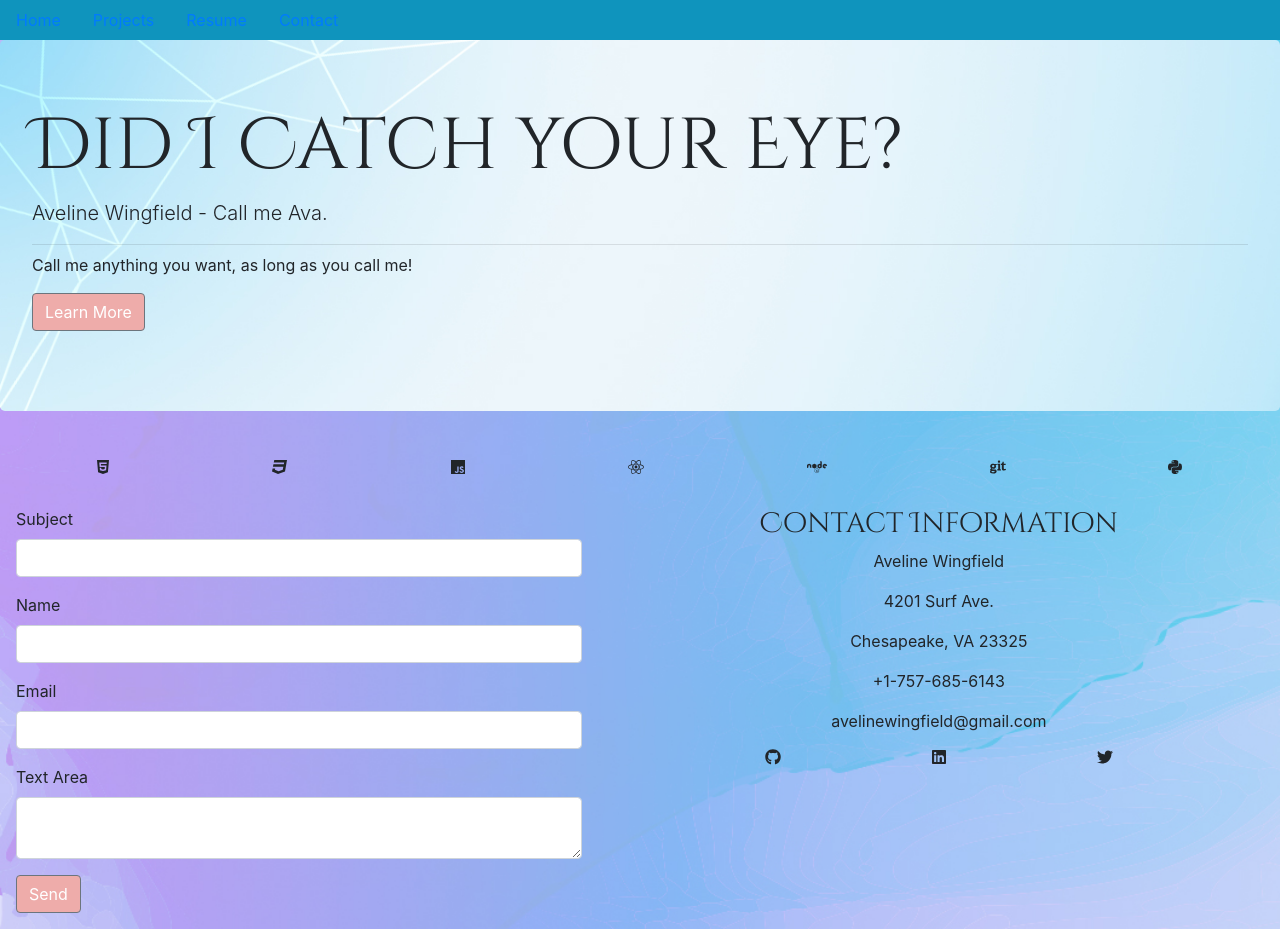
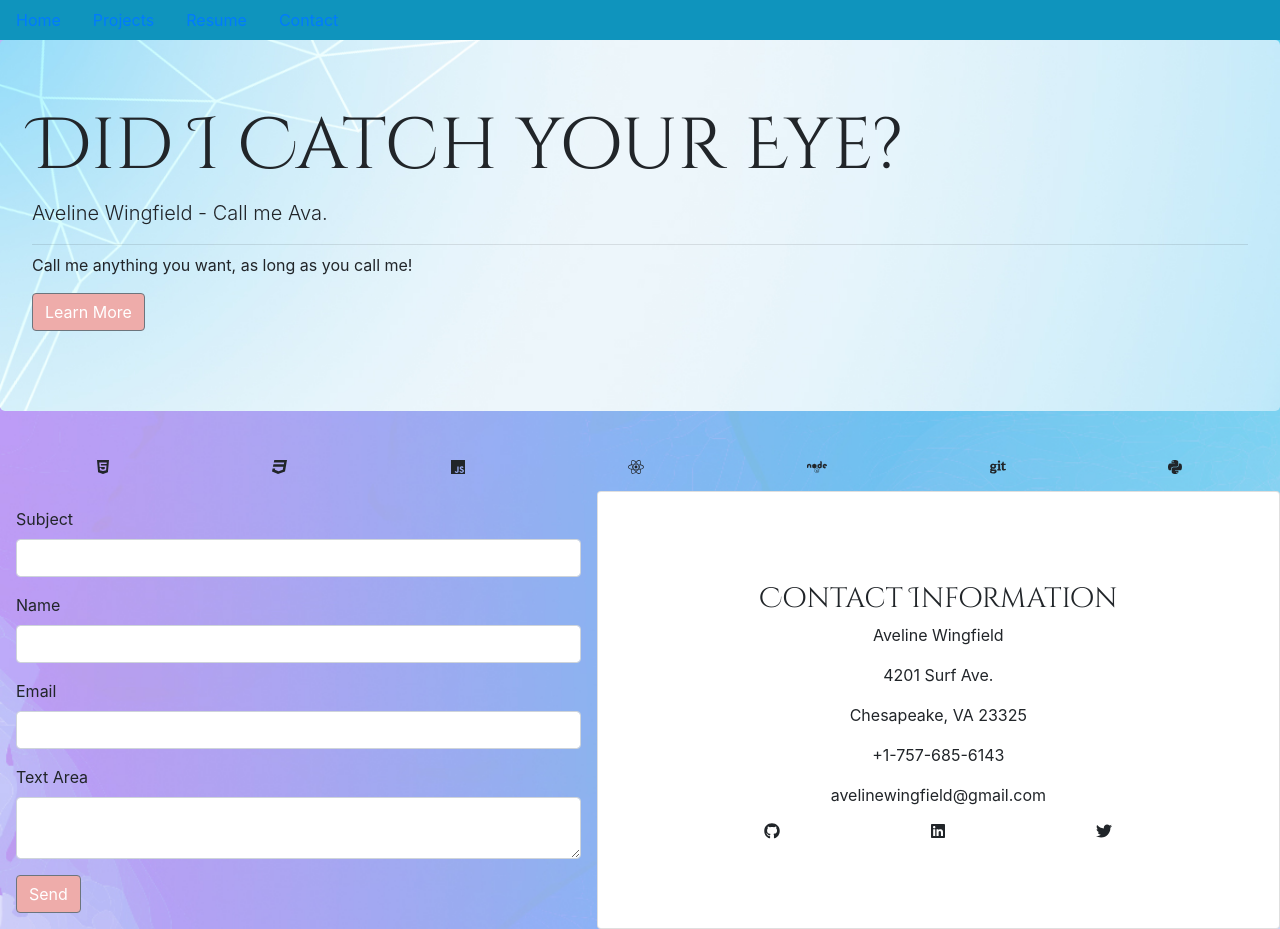
Before and after one commit to avawing/portfolio, a React (Create React App) app in the folder porfolio/: page /contact in a window 1280 px wide. Built offline with nearby package versions, Linux system fonts and the light colour scheme.

Commit message:
contact form

```diff
--- a/porfolio/src/Contact.js
+++ b/porfolio/src/Contact.js
@@ -1,5 +1,5 @@
 import React from "react";
-import { Jumbotron, Button, Form, FormGroup, Label, Input } from "reactstrap";
+import { Jumbotron, Button, Form, FormGroup, Label, Input,Card } from "reactstrap";
 import { FontAwesomeIcon } from "@fortawesome/react-fontawesome";
 import {
   faCss3,
@@ -39,6 +39,7 @@ function Contact() {
         <FontAwesomeIcon icon={faPython} />
       </div>
       <div style={{ display: "grid", gridTemplateColumns: "auto auto" }}>
+
         <Form style={{ padding: "1rem" }}>
           <FormGroup>
             <Label for="subject">Subject</Label>
@@ -58,6 +59,7 @@ function Contact() {
           </FormGroup>
           <Button className="bg-decor">Send</Button>
         </Form>
+        <Card style ={{display: "flex", justifyContent: "center"}}>
         <div style={{ textAlign: "center", padding: "1rem" }}>
           <h3>Contact Information</h3>
           <p>Aveline Wingfield</p>
@@ -70,7 +72,9 @@ function Contact() {
             <FontAwesomeIcon icon={faLinkedin} />
             <FontAwesomeIcon icon={faTwitter} />
           </div>
+
         </div>
+        </Card>
       </div>
     </div>
   );
```
